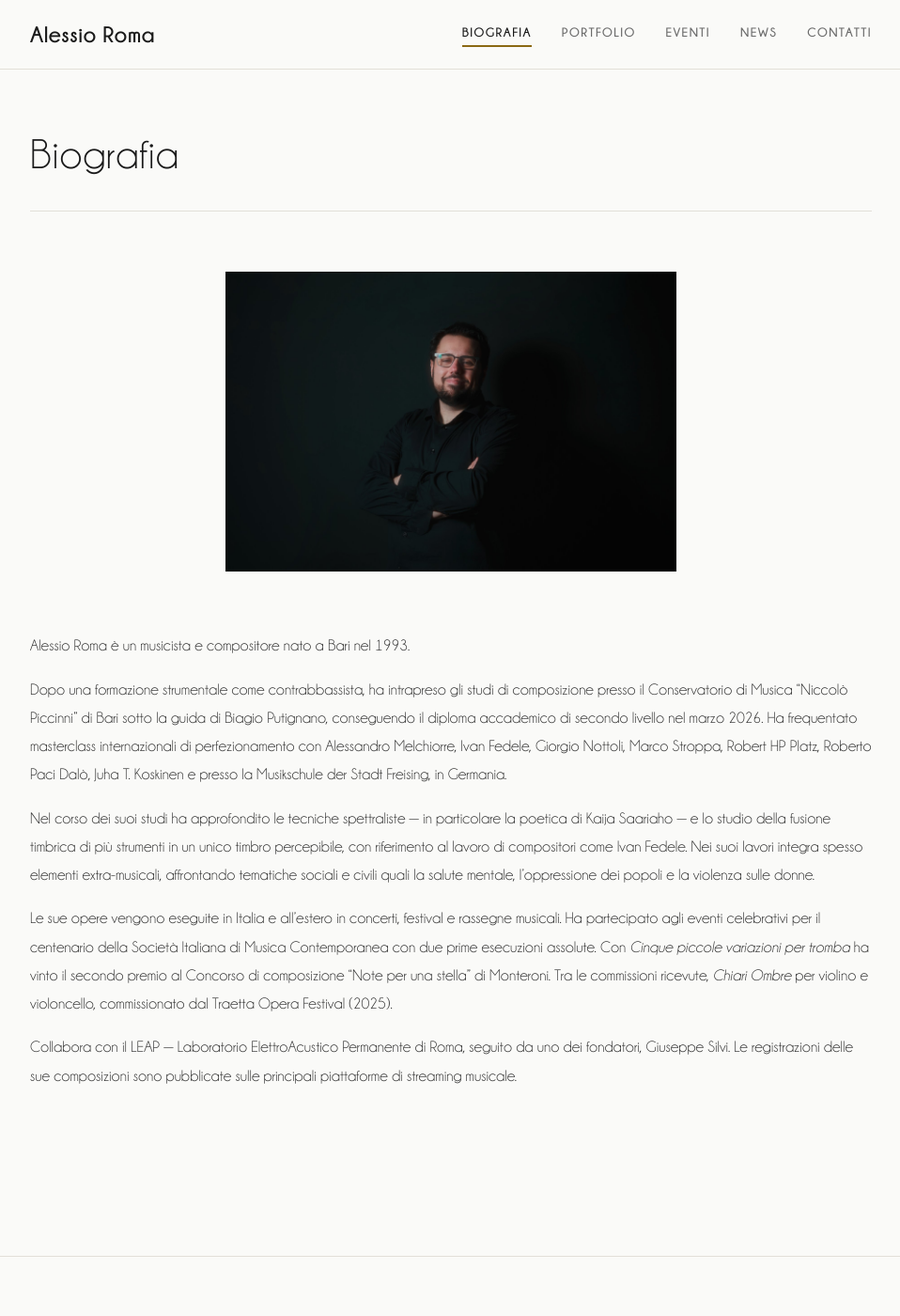
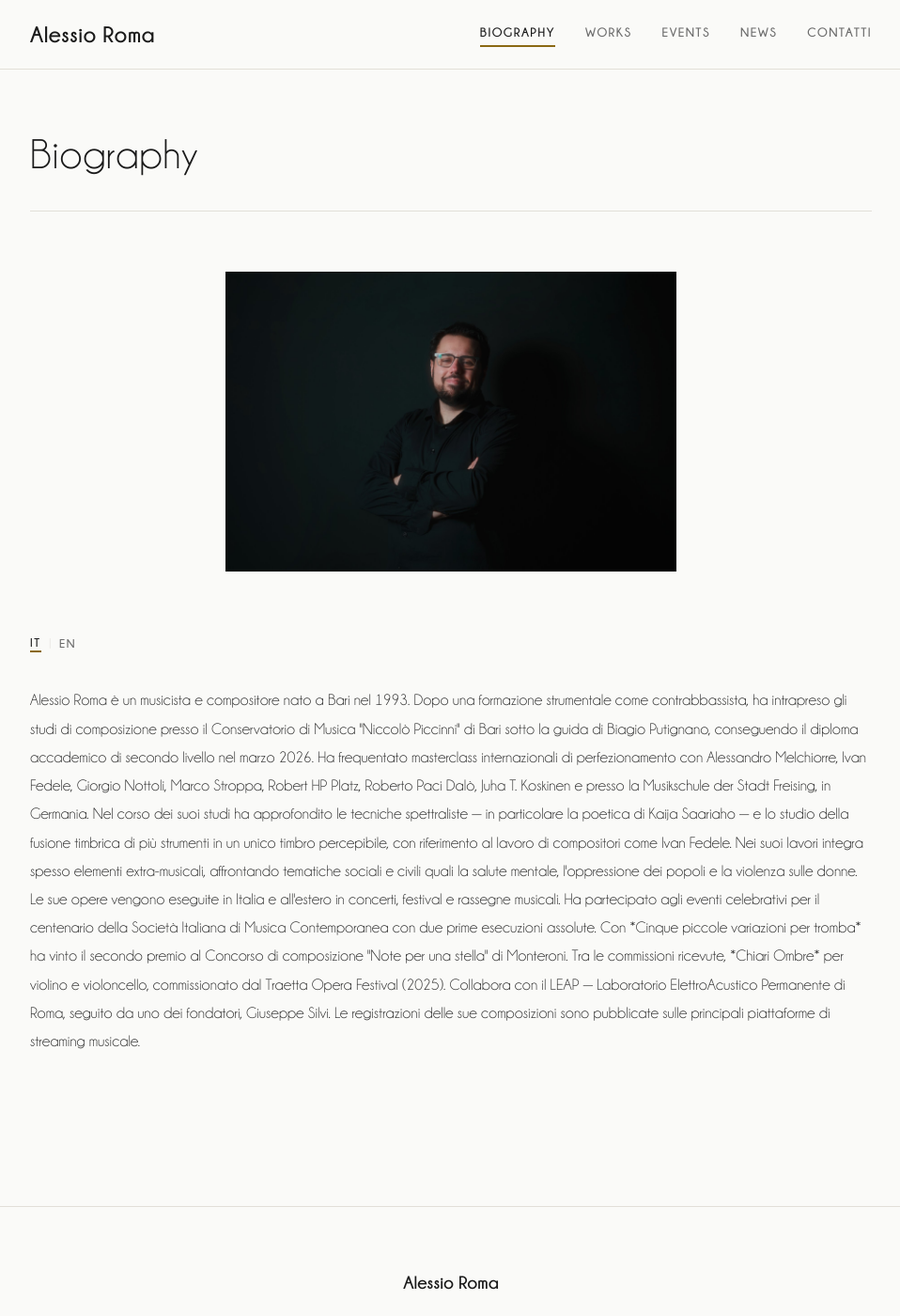
Before and after one commit to alessioroma-music/alessioroma, a Jekyll site: the page built from biografia.md, in a window 1280 px wide and 1400 px high. Shown: the whole window at 94% size, without its empty margins (160-1118 px from the left). Built offline with Jekyll 4.4.1, drawn with Linux system fonts in a browser that asks for light colours.

Commit message:
Add locandine to all events, rename nav sections, add EN/IT bio toggle
Co-Authored-By: Claude Sonnet 4.6 <noreply@anthropic.com>

```diff
--- a/_config.yml
+++ b/_config.yml
@@ -26,11 +26,11 @@ plugins:
 
 # Navigazione del sito
 navigation:
-  - title: "Biografia"
+  - title: "Biography"
     url: /biografia/
-  - title: "Portfolio"
+  - title: "Works"
     url: /portfolio/
-  - title: "Eventi"
+  - title: "Events"
     url: /eventi/
   - title: "News"
     url: /news/
--- a/assets/css/style.css
+++ b/assets/css/style.css
@@ -570,6 +570,38 @@ img { max-width: 100%; height: auto; }
   display: block;
 }
 
+.bio-lang-toggle {
+  display: flex;
+  align-items: center;
+  gap: 0.5rem;
+  margin-bottom: var(--space-md);
+}
+
+.bio-lang-btn {
+  background: none;
+  border: none;
+  cursor: pointer;
+  font-family: var(--font-body);
+  font-size: 0.8rem;
+  font-weight: 700;
+  letter-spacing: 0.12em;
+  text-transform: uppercase;
+  color: var(--color-text-light);
+  padding: 0;
+  transition: color 0.2s ease;
+}
+.bio-lang-btn:hover { color: var(--color-black); }
+.bio-lang-btn.active {
+  color: var(--color-black);
+  border-bottom: 2px solid var(--color-accent);
+  padding-bottom: 1px;
+}
+
+.bio-lang-sep {
+  color: var(--color-border);
+  font-size: 0.9rem;
+}
+
 /* ============================================
    FOOTER
    ============================================ */
--- a/biografia.md
+++ b/biografia.md
@@ -1,6 +1,6 @@
 ---
 layout: page
-title: "Biografia"
+title: "Biography"
 permalink: /biografia/
 ---
 
@@ -8,12 +8,44 @@ permalink: /biografia/
   <img src="{{ '/assets/images/alessio-roma-smile.jpg' | relative_url }}" alt="Alessio Roma, compositore">
 </div>
 
-Alessio Roma è un musicista e compositore nato a Bari nel 1993.
+<div class="bio-lang-toggle">
+  <button class="bio-lang-btn active" data-lang="it">IT</button>
+  <span class="bio-lang-sep">|</span>
+  <button class="bio-lang-btn" data-lang="en">EN</button>
+</div>
 
-Dopo una formazione strumentale come contrabbassista, ha intrapreso gli studi di composizione presso il Conservatorio di Musica "Niccolò Piccinni" di Bari sotto la guida di Biagio Putignano, conseguendo il diploma accademico di secondo livello nel marzo 2026. Ha frequentato masterclass internazionali di perfezionamento con Alessandro Melchiorre, Ivan Fedele, Giorgio Nottoli, Marco Stroppa, Robert HP Platz, Roberto Paci Dalò, Juha T. Koskinen e  presso la Musikschule der Stadt Freising, in Germania.
+<div class="bio-text" id="bio-it">
+
+Alessio Roma è un musicista e compositore nato a Bari nel 1993. Dopo una formazione strumentale come contrabbassista, ha intrapreso gli studi di composizione presso il Conservatorio di Musica "Niccolò Piccinni" di Bari sotto la guida di Biagio Putignano, conseguendo il diploma accademico di secondo livello nel marzo 2026. Ha frequentato masterclass internazionali di perfezionamento con Alessandro Melchiorre, Ivan Fedele, Giorgio Nottoli, Marco Stroppa, Robert HP Platz, Roberto Paci Dalò, Juha T. Koskinen e presso la Musikschule der Stadt Freising, in Germania.
 
 Nel corso dei suoi studi ha approfondito le tecniche spettraliste — in particolare la poetica di Kaija Saariaho — e lo studio della fusione timbrica di più strumenti in un unico timbro percepibile, con riferimento al lavoro di compositori come Ivan Fedele. Nei suoi lavori integra spesso elementi extra-musicali, affrontando tematiche sociali e civili quali la salute mentale, l'oppressione dei popoli e la violenza sulle donne.
 
 Le sue opere vengono eseguite in Italia e all'estero in concerti, festival e rassegne musicali. Ha partecipato agli eventi celebrativi per il centenario della Società Italiana di Musica Contemporanea con due prime esecuzioni assolute. Con *Cinque piccole variazioni per tromba* ha vinto il secondo premio al Concorso di composizione "Note per una stella" di Monteroni. Tra le commissioni ricevute, *Chiari Ombre* per violino e violoncello, commissionato dal Traetta Opera Festival (2025).
 
 Collabora con il LEAP — Laboratorio ElettroAcustico Permanente di Roma, seguito da uno dei fondatori, Giuseppe Silvi. Le registrazioni delle sue composizioni sono pubblicate sulle principali piattaforme di streaming musicale.
+
+</div>
+
+<div class="bio-text" id="bio-en" style="display:none">
+
+Alessio Roma is a musician and composer born in Bari in 1993. After training as a double bassist, he began studying composition at the "Niccolò Piccinni" Conservatory of Music in Bari with Biagio Putignano, earning his master's degree in March 2026. He attended international masterclasses with Alessandro Melchiorre, Ivan Fedele, Giorgio Nottoli, Marco Stroppa, Robert HP Platz, Roberto Paci Dalò, Juha T. Koskinen, and at the Musikschule der Stadt Freising in Germany.
+
+During his studies, he delved into spectralist techniques—particularly the poetics of Kaija Saariaho—and the study of the timbral fusion of multiple instruments into a single perceptible timbre, drawing on the work of composers such as Ivan Fedele. In his works, he often integrates extra-musical elements, addressing social and civil issues such as mental health, the oppression of peoples, and violence against women.
+
+His works are performed in Italy and abroad at concerts, festivals, and music events. He participated in the centennial celebrations of the Italian Society of Contemporary Music with two world premieres. With *Cinque piccole variazioni per tromba*, he won second prize at the "Note per una stella" composition competition in Monteroni di Lecce (LE). Among his commissions is *Chiari Ombre* for violin and cello, commissioned by the Traetta Opera Festival (2025).
+
+He collaborates with LEAP—the Permanent Electroacoustic Laboratory in Rome—with one of its founders, Giuseppe Silvi. Recordings of his compositions are available on the main music streaming platforms.
+
+</div>
+
+<script>
+  document.querySelectorAll('.bio-lang-btn').forEach(function(btn) {
+    btn.addEventListener('click', function() {
+      var lang = this.dataset.lang;
+      document.querySelectorAll('.bio-lang-btn').forEach(function(b) { b.classList.remove('active'); });
+      this.classList.add('active');
+      document.getElementById('bio-it').style.display = lang === 'it' ? '' : 'none';
+      document.getElementById('bio-en').style.display = lang === 'en' ? '' : 'none';
+    });
+  });
+</script>
```
Also changed, not shown: _data/events.json (+6 -6 lines).
